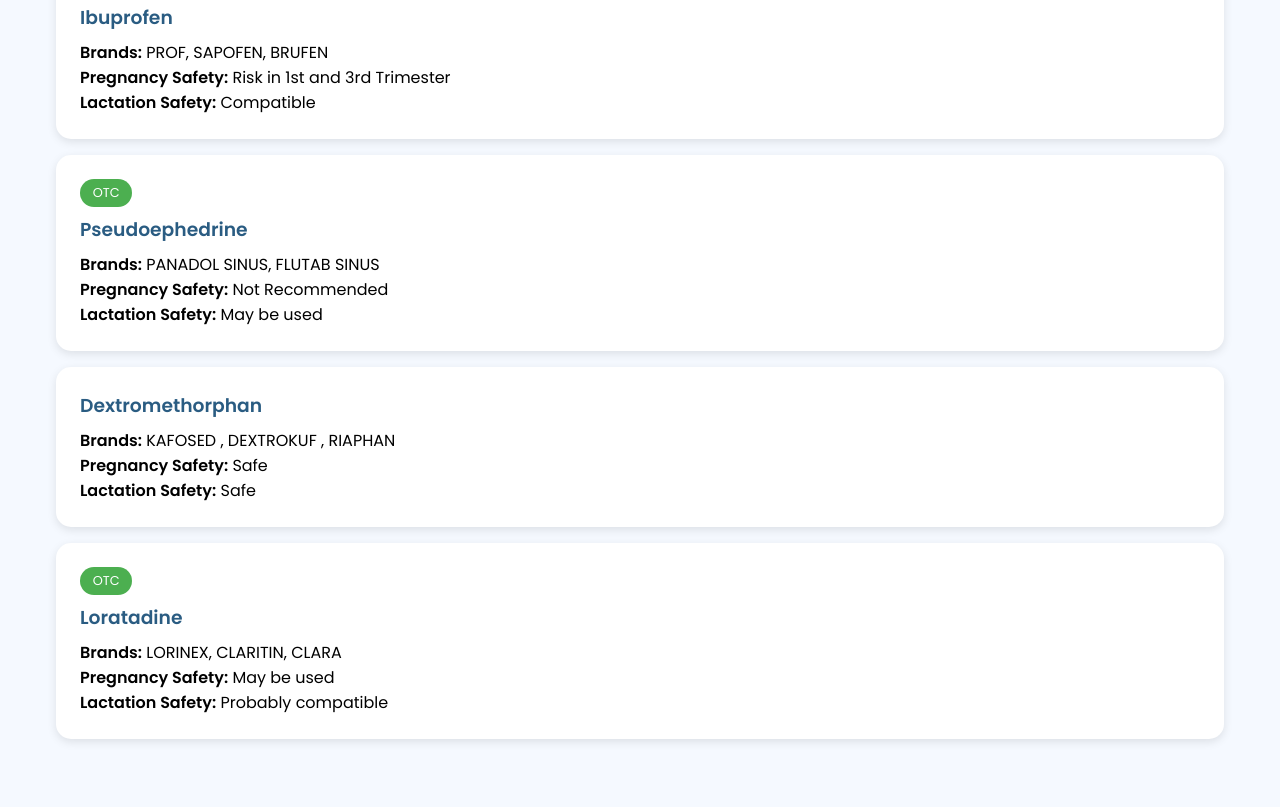
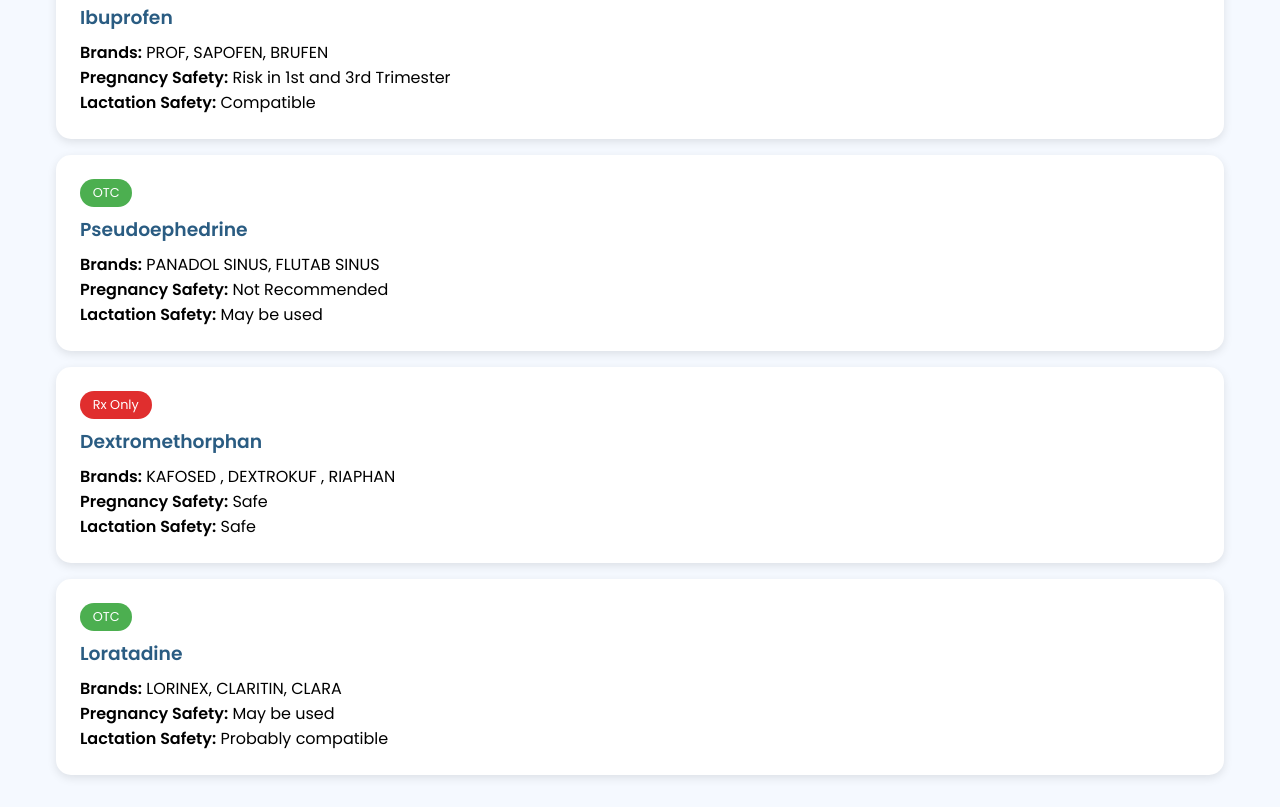
Before and after one commit to UPCTalentManagement/SafeDuringPregnancy, a plain HTML site: page index.html in a window 1280 px wide. Shown: the part 1092-1899 px from the top of the page. Before the commit the page ends 1863 px from the top, so only its background shows below. Drawn offline with Linux system fonts and the light colour scheme.

Commit message:
Add files via upload

```diff
--- a/script.js
+++ b/script.js
@@ -67,7 +67,7 @@ function displayResults(results) {
         const card = document.createElement('div');
         card.className = 'drug-card';
         card.innerHTML = `
-            ${drug.otc ? '<div class="otc-tag">OTC</div>' : ''}
+            ${drug.otc ? '<div class="otc-tag">OTC</div>' : '<div class="rx-tag">Rx Only</div>'}
             <h3>${drug.generic}</h3>
             <p><strong>Brands:</strong> ${drug.tradeNames.join(', ')}</p>
             <p><strong>Pregnancy Safety:</strong> ${drug.pregnancySafety}</p>
--- a/style.css
+++ b/style.css
@@ -122,3 +122,13 @@ h1 {
     display: inline-block;
     margin-bottom: 0.5rem;
 }
+
+.rx-tag {
+    background: #e02e2e;
+    color: white;
+    padding: 0.3rem 0.8rem;
+    border-radius: 15px;
+    font-size: 0.8rem;
+    display: inline-block;
+    margin-bottom: 0.5rem;
+}
```
